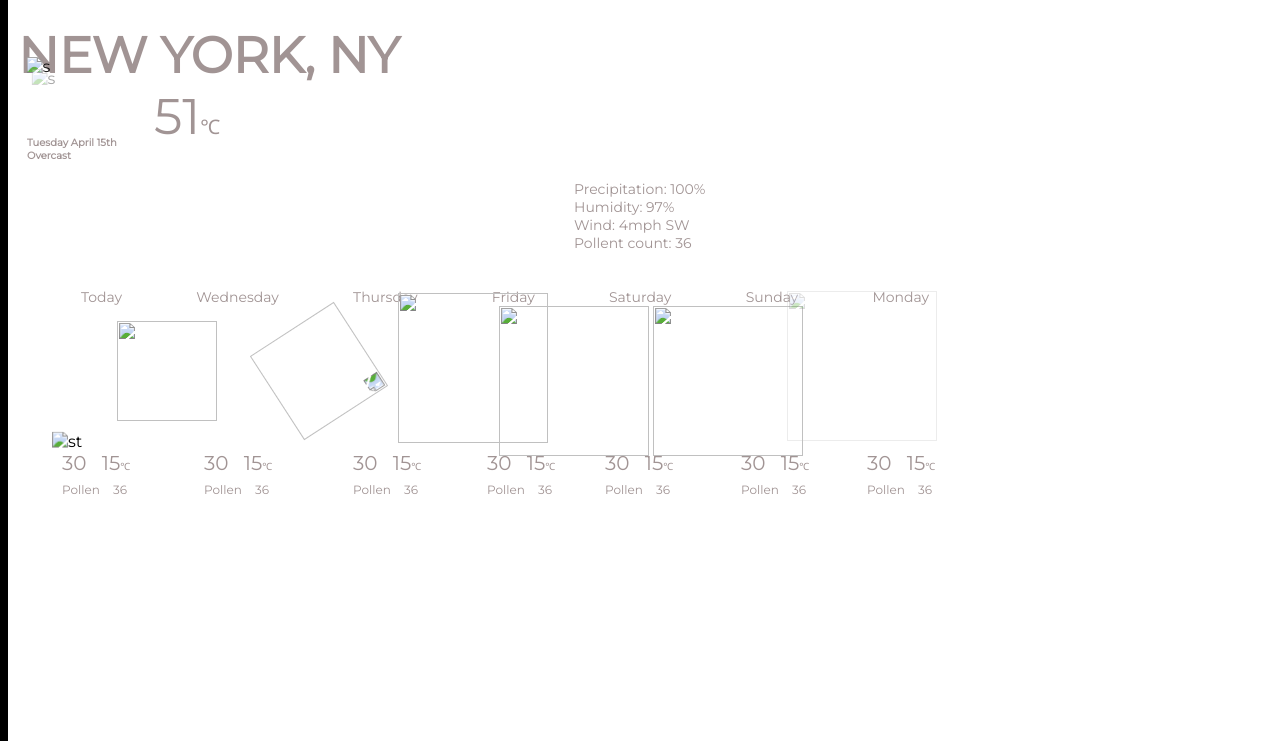
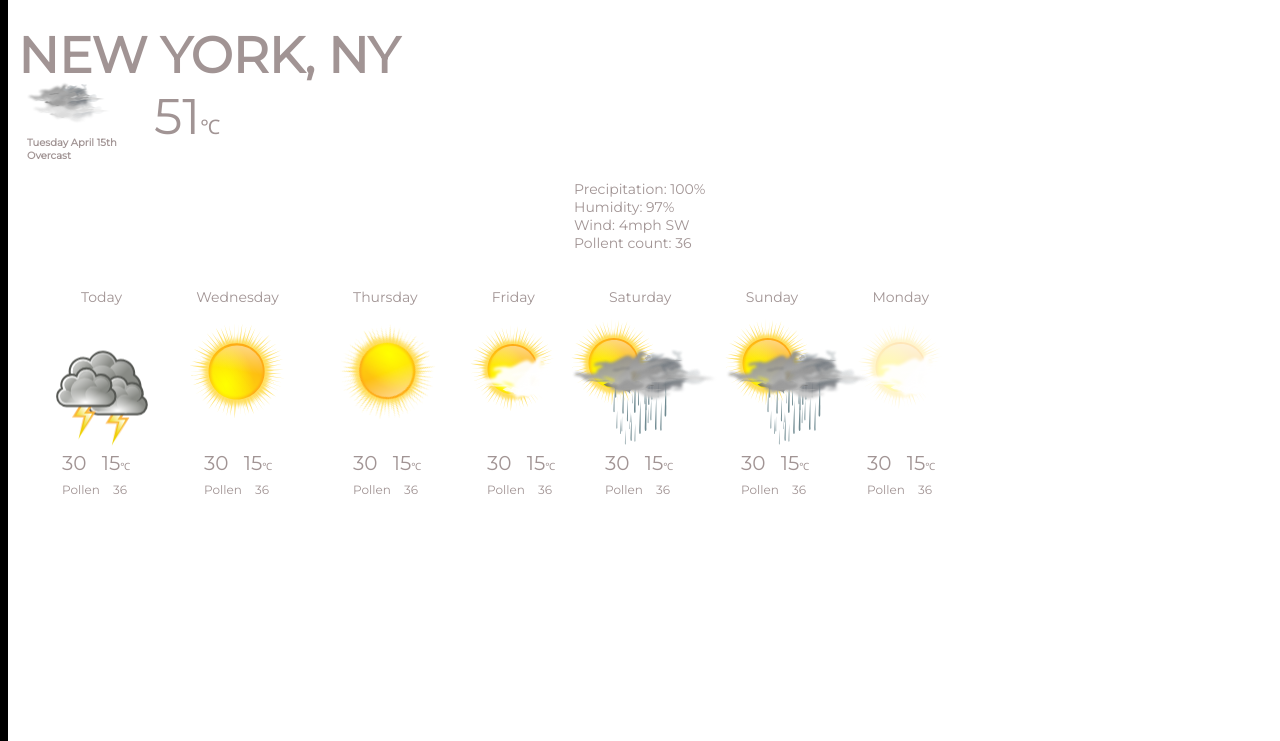
Before and after one commit to tbagaciunas/Weather-css-transform-translate, a plain HTML site: page index.html in a window 1280 px wide. Shown: the part 59-800 px from the top of the page. Drawn offline with Linux system fonts and the light colour scheme; the site is published under a folder, as on GitHub Pages, so addresses that start at the root find nothing.

Commit message:
Update index.html

```diff
--- a/index.html
+++ b/index.html
@@ -31,8 +31,8 @@
             NEW YORK, NY
         </h1>
         <h4 class="tekstas">Tuesday April 15th <br>Overcast</h4>
-        <img src="/cloudy.svg" alt="s" class="cloudy">
-        <img src="/cloudy.svg" alt="s" class="cloudy2">
+        <img src="./cloudy.svg" alt="s" class="cloudy">
+        <img src="./cloudy.svg" alt="s" class="cloudy2">
         <p class="skaicius">51<span style='font-size:20px;'>&#8451;</span></p>
         <p class="tekstas2">
             Precipitation: 100% <br>
@@ -50,13 +50,13 @@
         <p class="dienos">    Sunday </p>
         <p class="dienos">   Monday</p>
      <div class="pictures">
-        <img src="/stormy.svg" alt="st" class="stormy">
-        <img src="/sunny.svg" class="sunny" alt="">
-        <img src="/sunny.svg" class="sunny2" alt="">
-        <img src="/cloudy2.svg" class="cloudy3" alt="">
-        <img src="/rainy.svg" class="rainy2" alt="">
-        <img src="/rainy.svg" class="rainy3" alt="">
-        <img src="/cloudy2.svg" class="cloudy4" alt="">
+        <img src="./stormy.svg" alt="st" class="stormy">
+        <img src="./sunny.svg" class="sunny" alt="">
+        <img src="./sunny.svg" class="sunny2" alt="">
+        <img src="./cloudy2.svg" class="cloudy3" alt="">
+        <img src="./rainy.svg" class="rainy2" alt="">
+        <img src="./rainy.svg" class="rainy3" alt="">
+        <img src="./cloudy2.svg" class="cloudy4" alt="">
      </div>
 
     </div>
```
